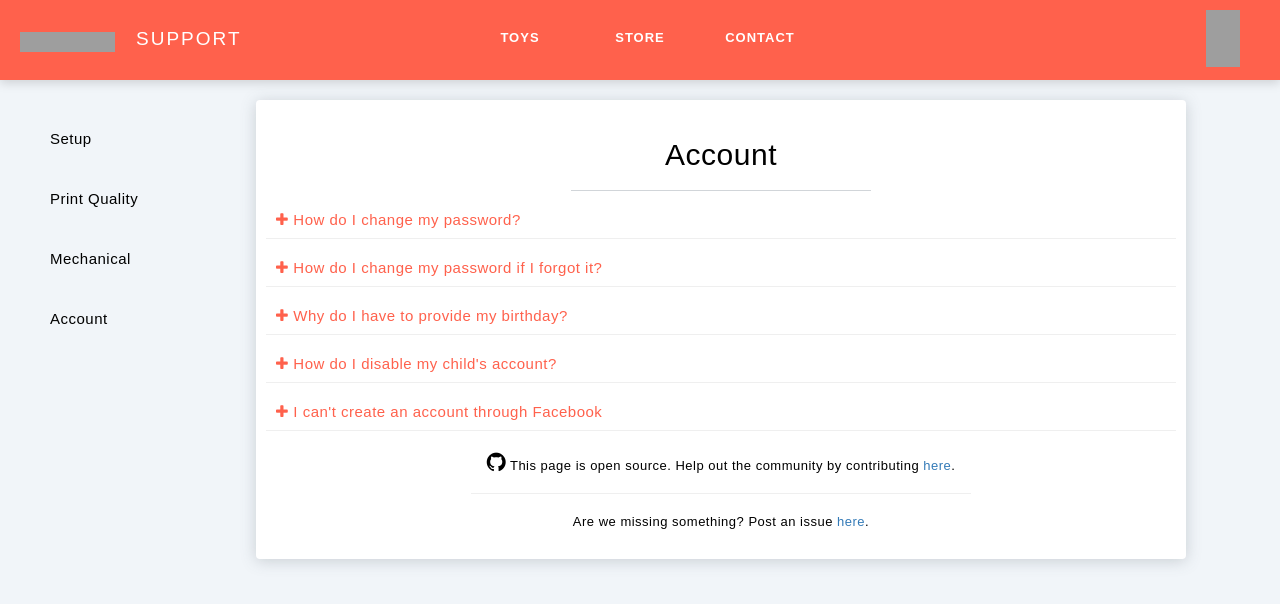
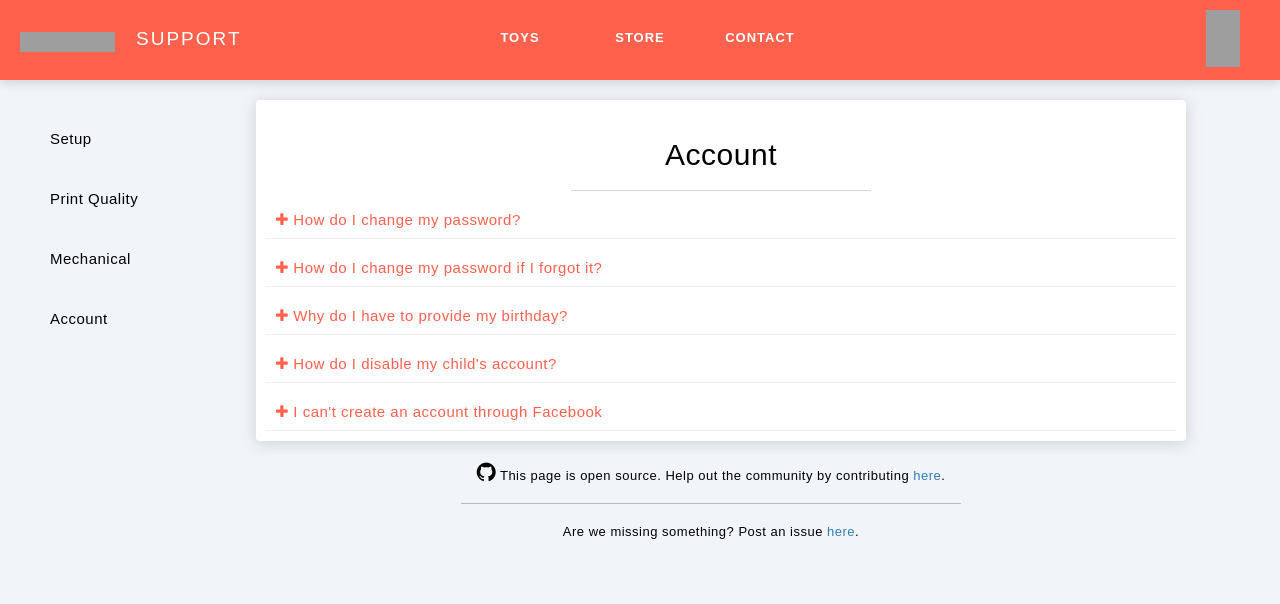
Before and after one commit to Toybox-Labs/support-page, a React (Create React App) app: page / in a window 1280 px wide. Shown: the top 604 px of the page. Built offline with nearby package versions, Linux system fonts and the light colour scheme; grey boxes are pictures that could not be loaded; what webfontloader would draw is missing.

Commit message:
putting the open source message outside the white area

```diff
--- a/src/troubleshoot/Troubleshoot.css
+++ b/src/troubleshoot/Troubleshoot.css
@@ -201,7 +201,7 @@
   .troubleshoot .small-divider {
     max-width: 500px;
     margin: 10px;
-    background-color: #efefef;
+    background-color: #bbbbbb;
     height: 1px;
     margin: 0 auto; }
   .troubleshoot .fa-github {
@@ -209,6 +209,8 @@
     vertical-align: bottom; }
   .troubleshoot .section-selector {
     font-size: 17px; }
+  .troubleshoot .open-source-message {
+    width: 90%; }
 
 @keyframes expandSection {
   0% {
--- a/src/troubleshoot/Troubleshoot.scss
+++ b/src/troubleshoot/Troubleshoot.scss
@@ -260,7 +260,7 @@
   {
     max-width:500px;
     margin: 10px;
-    background-color: #efefef;
+    background-color: #bbbbbb;
     height: 1px;
     margin: 0 auto;
   }
@@ -272,6 +272,10 @@
   .section-selector
   {
     font-size: 17px;
+  }
+  .open-source-message
+  {
+    width: 90%;
   }
 }
 
--- a/src/troubleshoot/components/MainTroubleshootPage.js
+++ b/src/troubleshoot/components/MainTroubleshootPage.js
@@ -23,6 +23,7 @@ class MainTroubleshootPage extends Component {
         component = <AccountTroubleshoot section={this.props.section} expandedQuestion={this.props.expandedQuestion}/>
     }
     return (
+      <div>
         <div className="main-troubleshoot">
           <div className="mobile-selector-wrapper">
             <select className="section-selector" onChange={this.props.handleNavigationSectionClick}>
@@ -32,6 +33,8 @@ class MainTroubleshootPage extends Component {
             </select>
           </div>
           {component}
+        </div>
+        <div className="open-source-message">
           <div className="center-div">
             <i className="fa fa-github"></i> This page is open source. Help out the community by contributing <a href={ToyboxNavigationHelpers.getGithubRepoURL()}>here</a>.
           </div>
@@ -39,7 +42,7 @@ class MainTroubleshootPage extends Component {
           <div className="center-div">
             Are we missing something? Post an issue <a href={ToyboxNavigationHelpers.getGithubNewIssueURL()}>here</a>.
           </div>
-
+        </div>
       </div>
     );
   }
```
Lines whose indentation alone changed are shown as unchanged.
